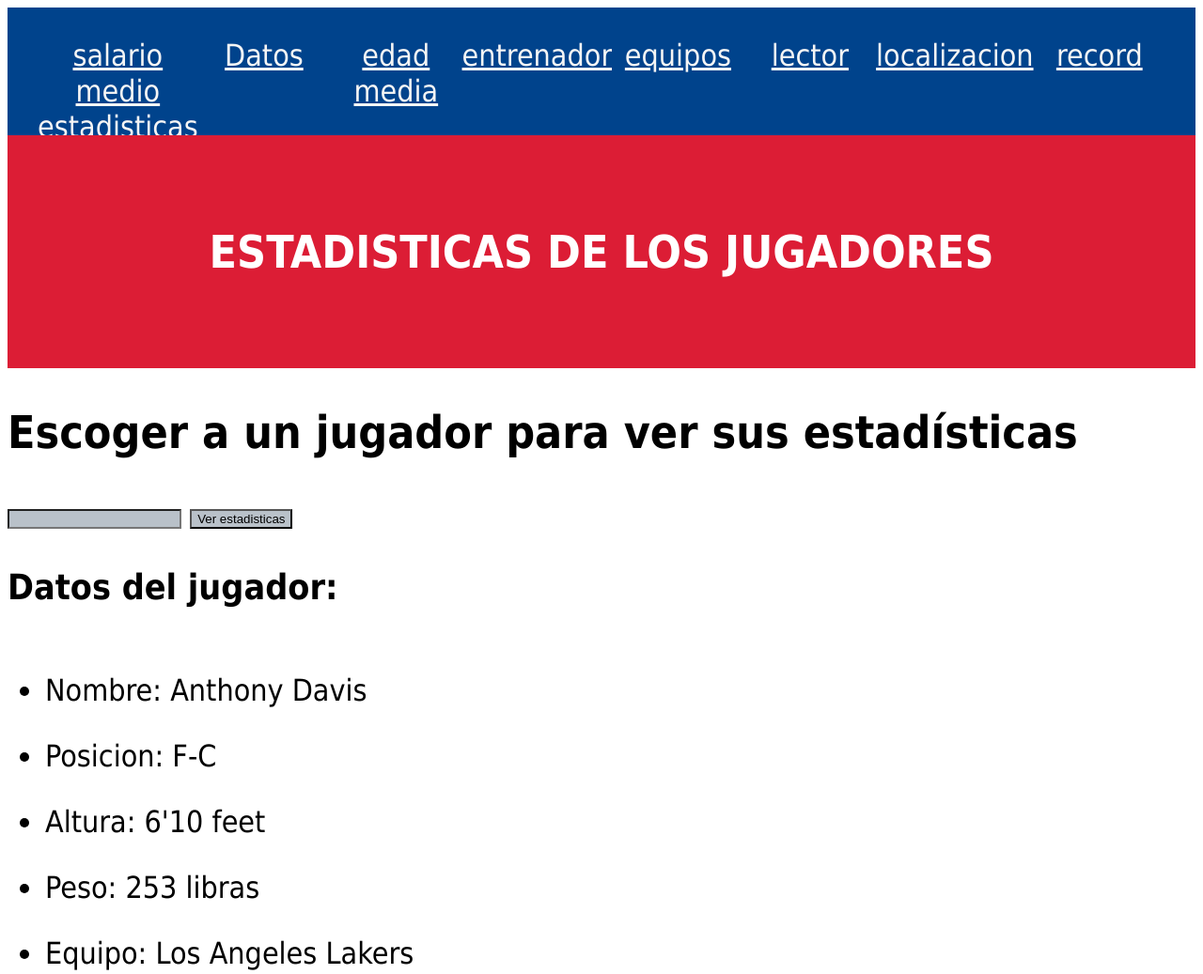
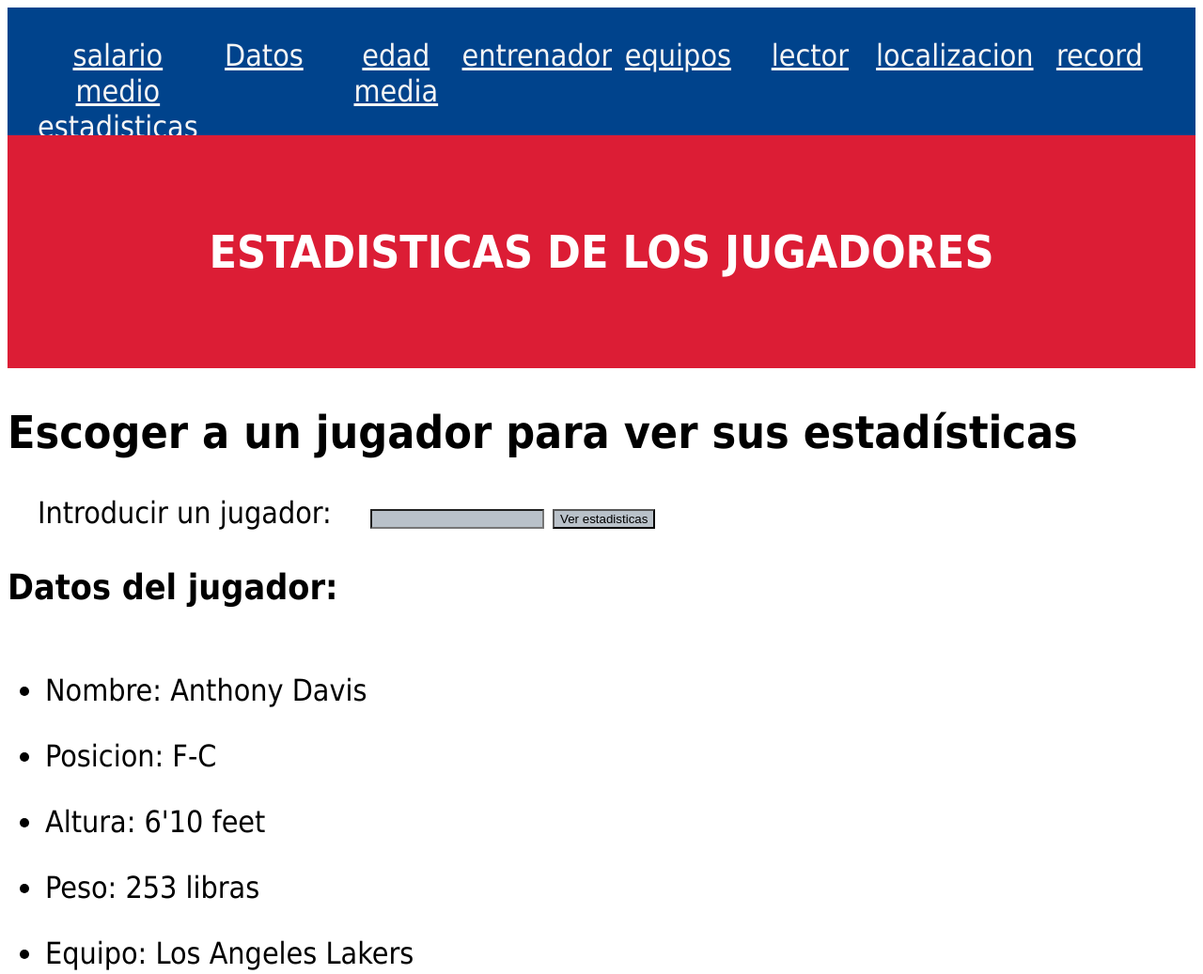
Before and after one commit to UO276723/archivos_a_validar, a plain HTML site: page Estadisticas.html in a window 1280 px wide. Shown: the top 1037 px of the page at 94% size. Drawn offline with nearby package versions, Linux system fonts and the light colour scheme; files whose address does not match are found by name.

Commit message:
Update Estadisticas.html

```diff
--- a/Estadisticas.html
+++ b/Estadisticas.html
@@ -36,7 +36,8 @@
         <article>
         <h1>Estadisticas de los jugadores</h1>
         <h2>Escoger a un jugador para ver sus estadísticas</h2>
-        <input type="text">
+        <label for="jugador">Introducir un jugador:</label>
+        <input type="text" id="jugador">
         <input type="button" value="Ver estadisticas" onclick="generadorEstadisticas.verJSON();"><section><h3>Datos del jugador:</h3><ul><li>Nombre: Anthony Davis</li><li>Posicion: F-C</li><li>Altura: 6'10 feet</li><li>Peso: 253 libras</li><li>Equipo: Los Angeles Lakers</li></ul><h3>Estadísticas:</h3><ul><li>Partidos Jugados: 39</li><li>Minutos: 35:03</li><li>Puntos: 23.31</li><li>Rebotes: 9.87</li><li>Asistencias: 3.03</li><li>Robos: 1.26</li><li>Tapones: 2.26</li><li>Perdidas: 2.08</li><li>Faltas: 2.38</li></ul></section>
         </article>
     </main>
```
